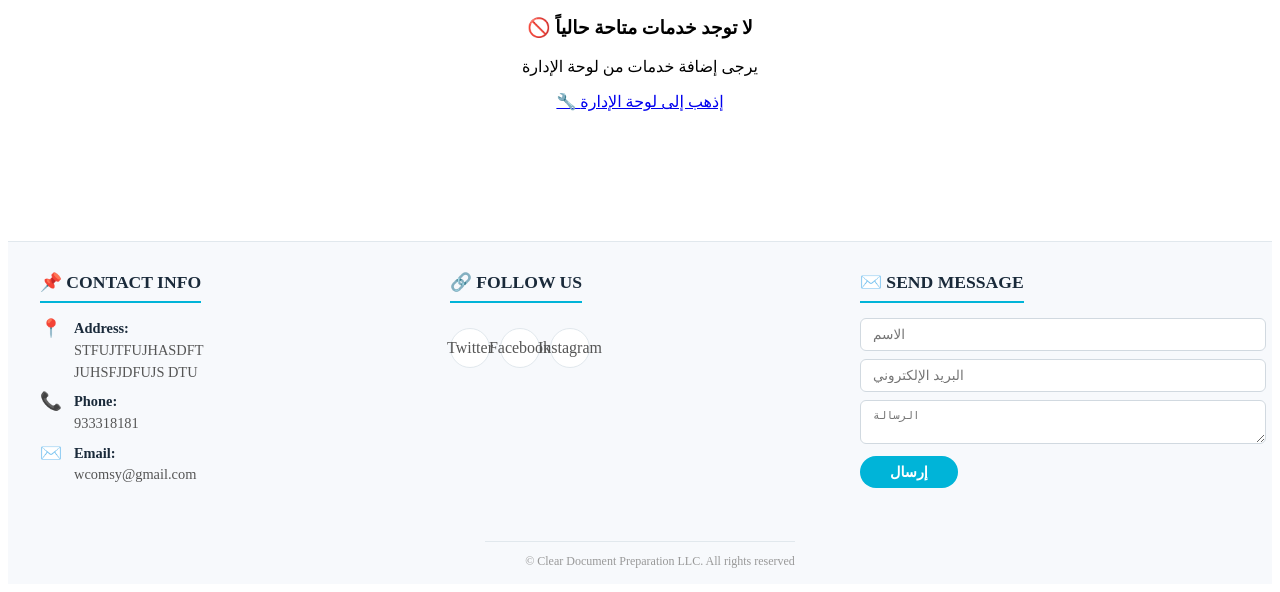
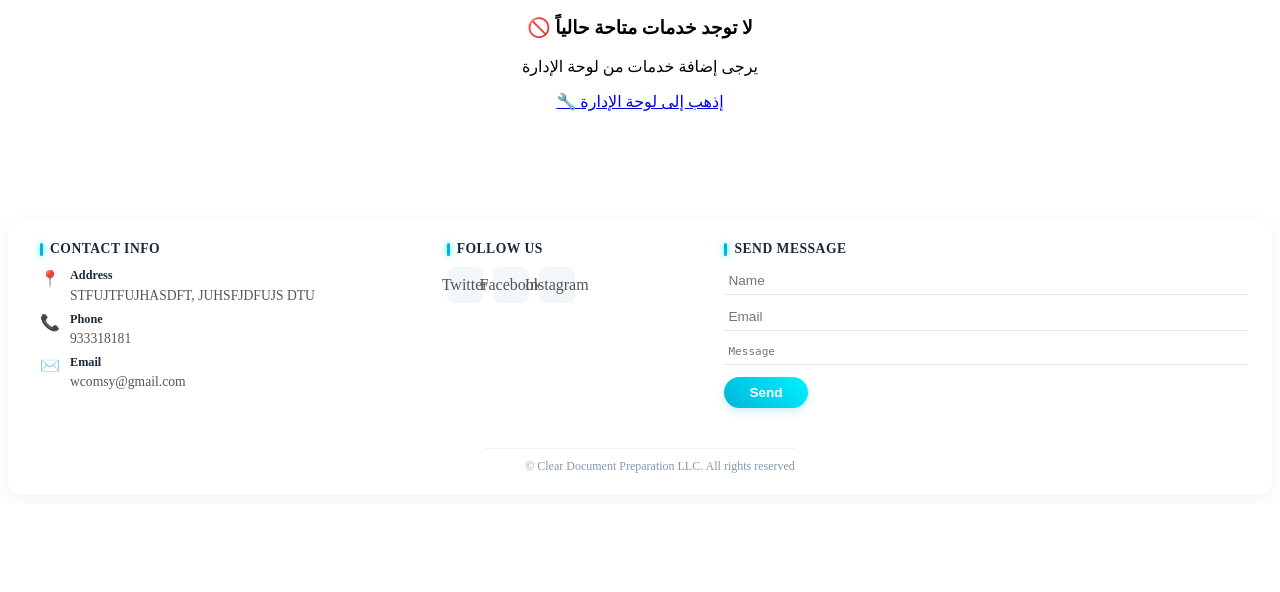
Before and after one commit to ahmadkh511/omarusa, a Django app: page /en/ in a window 1280 px wide. Shown: the part 499-1091 px from the top of the page. After the commit the page ends 972 px from the top, so only its background shows below. Run offline with Django 5.2, Linux system fonts and the light colour scheme; data that the repository does not hold is empty; some libraries are stand-ins or nearby versions.

Commit message:
INDEX IS 90% OK 7FOOTER5

```diff
--- a/omarusaapp/templates/omarusaapp/partials/_footer.html
+++ b/omarusaapp/templates/omarusaapp/partials/_footer.html
@@ -1,98 +1,111 @@
 <style>
-    /* تنسيق الصور */
-    .tiles article .image {
-        height: 250px;
-        overflow: hidden;
-        display: flex;
-        align-items: center;
-        justify-content: center;
-        background: #f4f4f4;
-    }
-    .tiles article .image img {
-        width: 100%;
-        height: 100%;
-        object-fit: cover;
-    }
-    .service-image {
-        width: 100%;
-        max-height: 500px;
-        overflow: hidden;
-        border-radius: 12px;
-        margin-bottom: 30px;
-    }
-    .service-image img {
-        width: 100%;
-        height: 100%;
-        object-fit: cover;
-    }
-    .about-image {
-        width: 100%;
-        max-height: 400px;
-        overflow: hidden;
-        border-radius: 12px;
-        margin-bottom: 30px;
-    }
-    .about-image img {
-        width: 100%;
-        height: 100%;
-        object-fit: cover;
-    }
-
     /* ============================================
-       تنسيق الفوتر البسيط (نسخة العمل)
+       تنسيق الفوتر المسطح والبسيط (منخفض الارتفاع)
        ============================================ */
     #footer {
-        background: #f7f9fc !important;
-        padding: 30px 30px 15px 30px !important;
-        margin-top: 40px !important;
-        border-top: 1px solid #e1e8ed !important;
+        background: #ffffff !important;
+        padding: 20px 30px !important; /* تقليل المسافة الداخلية للحد الأدنى */
+        margin: 20px auto 10px auto !important;
+        max-width: 1280px;
+        border-radius: 12px;
+        box-shadow: 0 4px 20px rgba(0, 0, 0, 0.05) !important;
+        border-top: none !important;
     }
 
     #footer .inner {
         max-width: 1200px !important;
         margin: 0 auto !important;
         display: grid !important;
-        grid-template-columns: 1fr 1fr 1fr !important;
-        gap: 30px !important;
+        /* تقسيم الأعمدة لضمان اتساعها ومنع التفاف النصوص */
+        grid-template-columns: 1.5fr 1fr 2fr !important;
+        gap: 20px !important; /* تقليل المسافة بين الأعمدة */
+        align-items: start;
     }
 
-    @media (max-width: 768px) {
+    @media (max-width: 980px) {
+        #footer {
+            padding: 20px !important;
+            margin: 15px 10px !important;
+        }
         #footer .inner {
             grid-template-columns: 1fr !important;
-            gap: 20px !important;
+            gap: 15px !important;
         }
     }
 
+    /* العناوين بخط رأسي يشع نيون */
     #footer h2 {
-        font-size: 1.1em !important;
+        font-size: 0.85em !important;
+        font-weight: 700 !important;
         color: #1a2a3a !important;
-        margin: 0 0 15px 0 !important;
-        padding-bottom: 8px !important;
-        border-bottom: 2px solid #00b4d8 !important;
-        display: inline-block !important;
+        margin: 0 0 10px 0 !important; /* تقليل المسافة السفلية */
+        padding-left: 10px !important;
+        border-bottom: none !important;
+        display: flex !important;
+        align-items: center !important;
+        text-transform: uppercase;
+        letter-spacing: 0.5px;
+        position: relative;
+        white-space: nowrap; /* منع نزول النص على سطرين */
+    }
+    #footer h2::before {
+        content: '';
+        position: absolute;
+        left: 0;
+        top: 10%;
+        height: 80%;
+        width: 3px;
+        background: #00b4d8;
+        border-radius: 4px;
+        box-shadow: 0 0 6px #00f2ff;
     }
 
+    /* تنسيق النصوص والروابط */
     #footer p {
-        margin: 5px 0 !important;
+        margin: 0 0 4px 0 !important;
         color: #555 !important;
-        font-size: 0.9em !important;
-        line-height: 1.6 !important;
+        font-size: 0.85em !important;
+        line-height: 1.5 !important;
     }
-
     #footer a {
         color: #555 !important;
         text-decoration: none !important;
-        transition: color 0.3s !important;
+        transition: all 0.3s !important;
     }
     #footer a:hover {
         color: #00b4d8 !important;
+    }
+
+    /* معلومات التواصل */
+    .contact-item {
+        display: flex;
+        align-items: flex-start;
+        gap: 10px;
+        margin-bottom: 6px; /* تقليل المسافة بين العناصر */
+    }
+    .contact-item .icon {
+        color: #00b4d8;
+        font-size: 1em;
+        min-width: 20px;
+        margin-top: 2px;
+    }
+    .contact-item .text {
+        color: #555;
+        font-size: 0.85em;
+        line-height: 1.4;
+    }
+    .contact-item .text strong {
+        color: #1a2a3a;
+        display: block;
+        margin-bottom: 1px;
+        font-size: 0.9em;
     }
 
     /* السوشيال ميديا */
     #footer .icons {
         list-style: none !important;
         padding: 0 !important;
-        margin: 10px 0 0 0 !important;
+        margin: 0 !important;
         display: flex !important;
         gap: 10px !important;
     }
@@ -100,11 +113,11 @@
         display: flex !important;
         align-items: center !important;
         justify-content: center !important;
-        width: 38px !important;
-        height: 38px !important;
-        border-radius: 50% !important;
-        background: #ffffff !important;
-        border: 1px solid #e1e8ed !important;
+        width: 34px !important; /* تصغير الأيقونات قليلاً */
+        height: 34px !important;
+        border-radius: 8px !important;
+        background: #f4f7f9 !important;
+        border: 1px solid transparent !important;
         color: #555 !important;
         font-size: 1em !important;
         transition: all 0.3s ease !important;
@@ -112,67 +125,78 @@
     #footer .icons a:hover {
         background: #00b4d8 !important;
         color: #fff !important;
-        border-color: #00b4d8 !important;
+        transform: translateY(-2px);
+        box-shadow: 0 4px 10px rgba(0, 180, 216, 0.3);
     }
 
-    /* نموذج الاتصال */
+    /* نموذج الاتصال (مدمج جداً) */
     #footer input,
     #footer textarea {
-        background: #ffffff !important;
-        border: 1px solid #d1d9e0 !important;
-        border-radius: 6px !important;
-        padding: 8px 12px !important;
+        background: transparent !important;
+        border: none !important;
+        border-bottom: 1px solid #e1e8ed !important;
+        border-radius: 0 !important;
+        padding: 6px 4px !important; /* تقليل ارتفاع حقول الإدخال */
         font-size: 0.85em !important;
         width: 100% !important;
-        margin-bottom: 8px !important;
+        margin-bottom: 8px !important; /* تقليل المسافة بين الحقول */
         transition: all 0.3s ease !important;
     }
     #footer input:focus,
     #footer textarea:focus {
         border-color: #00b4d8 !important;
         outline: none !important;
+        box-shadow: 0 1px 0 #00f2ff !important;
+    }
+    #footer textarea {
+        resize: none;
     }
     #footer .actions {
         list-style: none !important;
         padding: 0 !important;
         margin: 0 !important;
+        text-align: left;
     }
     #footer .actions .primary {
-        background: #00b4d8 !important;
+        background: linear-gradient(45deg, #00b4d8, #00f2ff) !important;
         color: #fff !important;
         font-weight: bold !important;
-        font-size: 0.9em !important;
-        padding: 8px 30px !important;
+        font-size: 0.85em !important;
+        padding: 8px 25px !important; /* تقليل حجم زر الإرسال */
         border: none !important;
         border-radius: 20px !important;
         cursor: pointer !important;
         transition: all 0.3s ease !important;
         width: auto !important;
+        box-shadow: 0 4px 10px rgba(0, 180, 216, 0.2);
     }
     #footer .actions .primary:hover {
-        background: #0096ad !important;
+        transform: translateY(-2px);
+        box-shadow: 0 6px 15px rgba(0, 242, 255, 0.4);
     }
 
     /* رسالة النجاح */
     #success-message {
-        background: #00b4d8 !important;
-        color: #fff !important;
-        padding: 10px !important;
+        background: #f4f7f9 !important;
+        color: #00b4d8 !important;
+        padding: 8px !important;
         margin-top: 8px !important;
         border-radius: 6px !important;
         text-align: center !important;
-        font-size: 0.85em !important;
+        font-size: 0.8em !important;
+        border: 1px solid #e1e8ed;
+        font-weight: 600;
     }
 
     /* حقوق النشر */
     #footer .copyright {
         grid-column: 1 / -1;
-        margin: 15px auto 0 auto !important;
-        padding-top: 12px !important;
-        border-top: 1px solid #e1e8ed !important;
+        margin: 12px auto 0 auto !important; /* تقليل المسافة العلوية */
+        padding-top: 10px !important;
+        border-top: 1px solid #f0f3f5 !important;
         text-align: center !important;
         font-size: 0.75em !important;
-        color: #999 !important;
+        color: #8898aa !important;
         list-style: none !important;
         display: flex !important;
         justify-content: center !important;
@@ -181,92 +205,43 @@
     #footer .copyright a {
         color: #00b4d8 !important;
     }
-    #footer .copyright a:hover {
-        text-decoration: underline !important;
-    }
-
-    /* تنسيق معلومات التواصل */
-    .contact-item {
-        display: flex;
-        align-items: flex-start;
-        gap: 10px;
-        margin-bottom: 8px;
-    }
-    .contact-item .icon {
-        color: #00b4d8;
-        font-size: 1.1em;
-        min-width: 24px;
-    }
-    .contact-item .text {
-        color: #555;
-        font-size: 0.9em;
-        line-height: 1.5;
-    }
-    .contact-item .text strong {
-        color: #1a2a3a;
-    }
-    .contact-item .text a {
-        color: #555 !important;
-    }
-    .contact-item .text a:hover {
-        color: #00b4d8 !important;
-    }
-
-    /* ساعات العمل */
-    .hours-item {
-        display: flex;
-        align-items: center;
-        gap: 10px;
-        font-size: 0.9em;
-        color: #555;
-        margin-bottom: 4px;
-    }
-    .hours-item .day {
-        font-weight: 600;
-        color: #1a2a3a;
-        min-width: 70px;
-    }
-    .hours-item .time {
-        color: #666;
-    }
 </style>
 
 <!-- ==========================================
-     الفوتر البسيط (نسخة العمل)
+     الفوتر المسطح (نسخة العمل)
      ========================================== -->
 <footer id="footer">
     <div class="inner">
 
         <!-- القسم الأول: معلومات التواصل -->
         <section>
-            <h2>📌 CONTACT INFO</h2>
+            <h2>CONTACT INFO</h2>
             <div class="contact-item">
                 <span class="icon">📍</span>
                 <div class="text">
-                    <strong>Address:</strong><br>
-                    STFUJTFUJHASDFT<br>
-                    JUHSFJDFUJS DTU
+                    <strong>Address</strong>
+                    STFUJTFUJHASDFT, JUHSFJDFUJS DTU
                 </div>
             </div>
             <div class="contact-item">
                 <span class="icon">📞</span>
                 <div class="text">
-                    <strong>Phone:</strong><br>
+                    <strong>Phone</strong>
                     <a href="tel:933318181">933318181</a>
                 </div>
             </div>
             <div class="contact-item">
                 <span class="icon">✉️</span>
                 <div class="text">
-                    <strong>Email:</strong><br>
+                    <strong>Email</strong>
                     <a href="mailto:wcomsy@gmail.com">wcomsy@gmail.com</a>
                 </div>
             </div>
         </section>
 
-        <!-- القسم الثاني: السوشيال ميديا وساعات العمل -->
+        <!-- القسم الثاني: السوشيال ميديا -->
         <section>
-            <h2>🔗 FOLLOW US</h2>
+            <h2>FOLLOW US</h2>
             <ul class="icons">
                 <li><a href="#" class="icon brands fa-twitter"><span class="label">Twitter</span></a></li>
                 <li><a href="https://www.facebook.com/share/152JktSVj2/?mibextid=wwXIfr" class="icon brands fa-facebook-f"><span class="label">Facebook</span></a></li>
@@ -276,14 +251,14 @@
 
         <!-- القسم الثالث: نموذج الاتصال -->
         <section>
-            <h2>✉️ SEND MESSAGE</h2>
+            <h2>SEND MESSAGE</h2>
             <form id="contact-form" method="post" action="{% url 'omarusaapp:contact_view' %}">
                 {% csrf_token %}
-                <input type="text" name="name" id="name" placeholder="الاسم" required />
-                <input type="email" name="email" id="email" placeholder="البريد الإلكتروني" required />
-                <textarea name="message" id="message" placeholder="الرسالة" rows="2" required></textarea>
+                <input type="text" name="name" id="name" placeholder="Name" required />
+                <input type="email" name="email" id="email" placeholder="Email " required />
+                <textarea name="message" id="message" placeholder="Message" rows="1" required></textarea>
                 <ul class="actions">
-                    <li><input type="submit" value="إرسال" class="primary" /></li>
+                    <li><input type="submit" value="Send" class="primary" /></li>
                 </ul>
             </form>
             <div id="success-message" style="display:none;">
```
